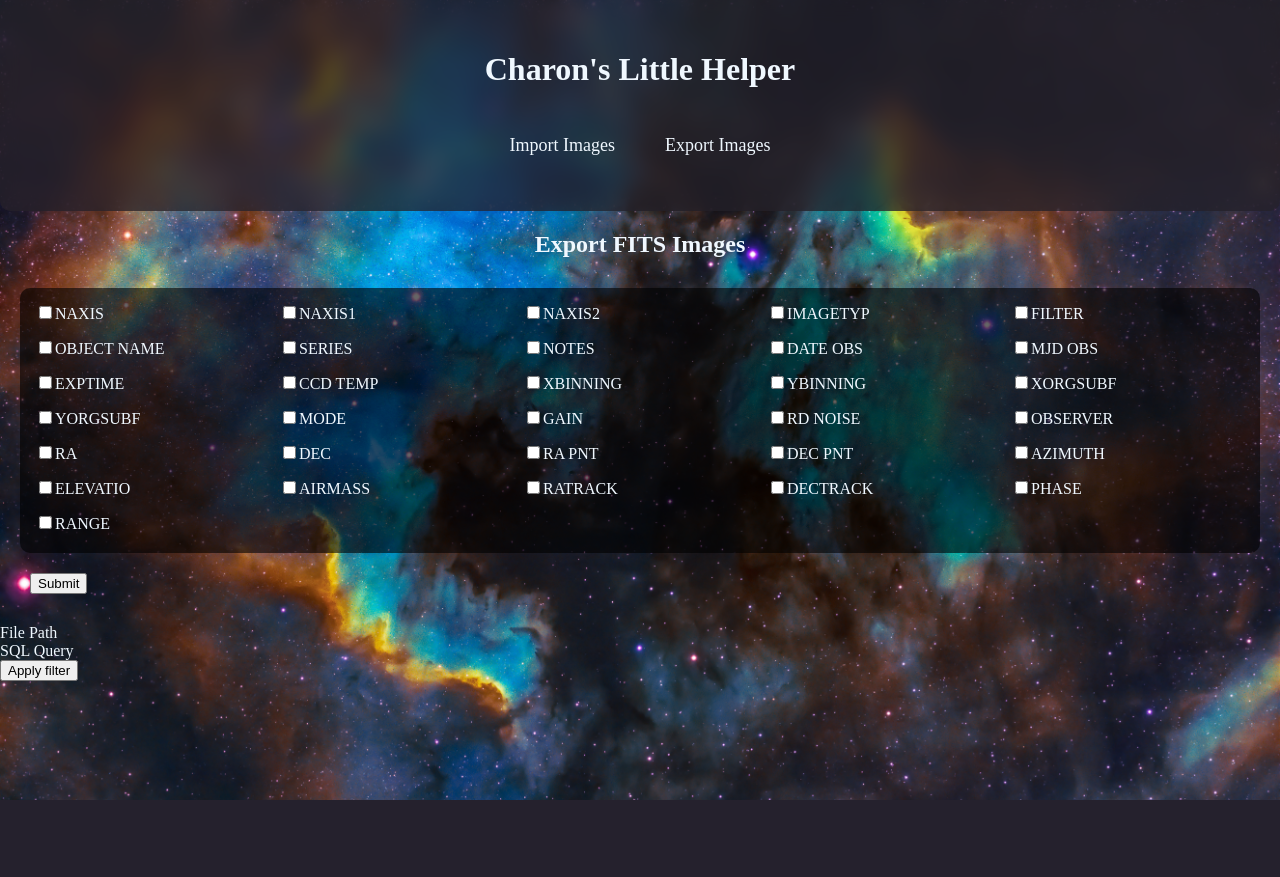
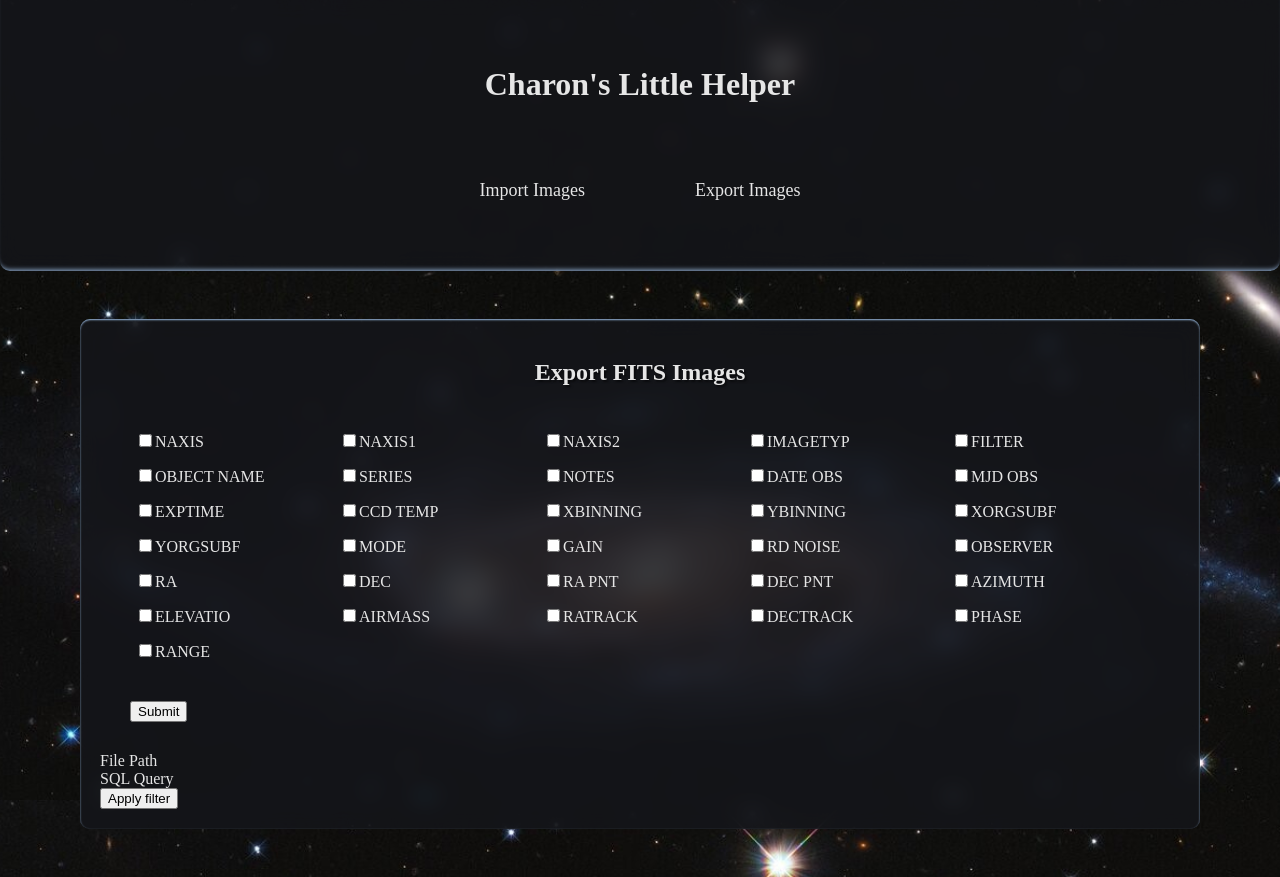
Before and after one commit to TIS2023-FMFI/hviezdna-obloha, a Django app: page /export_fits/ in a window 1280 px wide. Before the commit the page ends 800 px from the top, so only its background shows below. Run offline with Django 4.2, Linux system fonts and the light colour scheme.

Commit message:
NightSky: redesign

```diff
--- a/NightSky/Observatory/templates/Observatory/export_fits.html
+++ b/NightSky/Observatory/templates/Observatory/export_fits.html
@@ -24,7 +24,6 @@
         }
     }
 </script>
-
     <div class="title_a_navbar">
         <h1><a href="{% url 'home' %}">Charon's Little Helper</a></h1>
         <nav>
@@ -33,6 +32,8 @@
         </nav>
     </div>
 
+    <div class="contents">
+        <div class="content_part">
             <div id="export">
                 <h2>
                     Export FITS Images
@@ -75,7 +76,6 @@
                         {{ field }}
                     </div>
                 {% endfor %}
-
                 <button type="submit" style="margin: 10px">Submit</button>
             </form>
 
@@ -90,6 +90,8 @@
                     <button type="submit">Apply filter</button>
                 </form>
             </div>
+        </div>
+    </div>
 </body>
 
 </html>
--- a/NightSky/static/styles.css
+++ b/NightSky/static/styles.css
@@ -1,15 +1,16 @@
 body {
-    background: url("background.jpg") no-repeat fixed center;
+    background: url("heic2002a.jpg") no-repeat fixed center;
     background-size: cover;
-    color: aliceblue;
+    color: #E6E6E6;
     margin: 0;
 }
 
 .title_a_navbar {
-    background: rgba(36, 32, 40, 0.75);
+    background: rgba(21, 22, 27, 0.85);
     padding: 30px;
     backdrop-filter: blur(10px);
     border-radius: 0 0 10px 10px;
+    box-shadow: inset 0 -5px 5px -4px #9ab9dd;
 }
 
 .contents {
@@ -17,11 +18,12 @@ body {
 }
 
 .content_part {
-    background: rgba(44, 41, 52, 0.75);
+    background: rgba(21, 22, 27, 0.85);
     backdrop-filter: blur(10px);
     border-radius: 10px;
     margin-bottom: 20px;
-    padding: 10px;
+    padding: 20px;
+    box-shadow: inset 0 1px 2px 0 #9ab9dd;
 }
 
 h1 {
@@ -49,7 +51,14 @@ nav a {
 
 a {
     text-decoration: none;
-    color: aliceblue;
+    color: #E6E6E6;
+    padding: 15px 30px;
+    border-radius: 5px;
+    transition: box-shadow 0.3s ease-in-out;
+}
+
+a:hover {
+    box-shadow: inset 0 -5px 4px -4px #9ab9dd;
 }
 
 #export {
@@ -66,7 +75,6 @@ a {
     display: grid;
     grid-template-columns: repeat(5, 1fr);
     gap: 10px;
-    background-color: rgba(0, 0, 0, 0.6);
     padding: 15px;
     margin: 10px auto;
     border-radius: 10px;
@@ -85,3 +93,23 @@ a {
     width: 100%;
     height: 100%;
 }
+
+#statistics {
+    text-align: center;
+}
+
+h2 {
+    text-shadow: 2px 2px 2px rgba(0, 0, 0, 0.5);
+}
+
+table {
+    width: 80%;
+    border-collapse: collapse;
+    margin: 10px auto;
+}
+
+th, td {
+    padding: 10px;
+    text-align: left;
+    border: 1px solid #ddd;
+}
```
Also changed, not shown: NightSky/Observatory/templates/Observatory/home.html (+3 -37 lines). Lines whose indentation alone changed are shown as unchanged.
